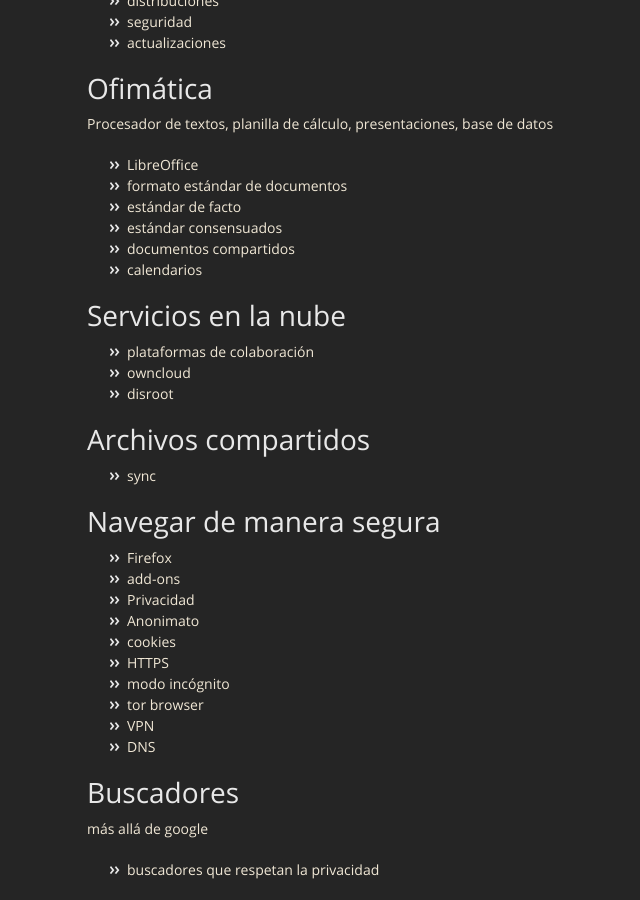
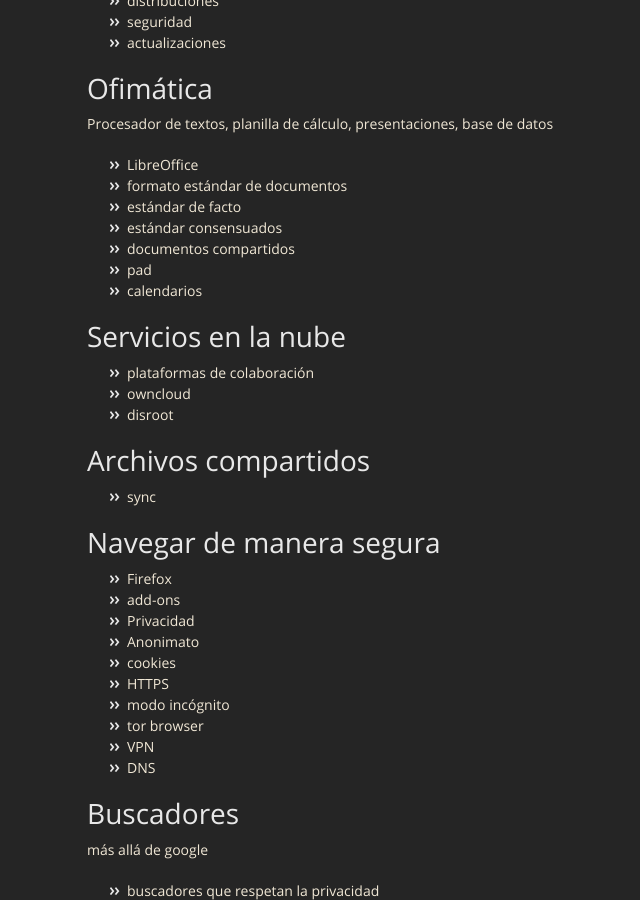
Before and after one commit to dbellomo/desdl, a Jekyll site: the page built from index.md, in a window 1280 px wide and 900 px high, scrolled down 606 px. Shown: the whole window, without its empty margins (228-868 px from the left). Built offline with Jekyll 4.4.1, drawn with Linux system fonts in a browser that asks for light colours.

Commit message:
mimor change

```diff
--- a/index.md
+++ b/index.md
@@ -27,6 +27,7 @@
 - estándar de facto
 - estándar consensuados
 - documentos compartidos
+- pad
 - calendarios
 
 # Servicios en la nube
```
Also changed, not shown: 1 other file.
